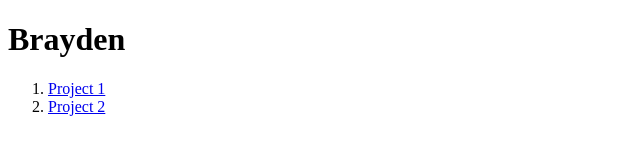
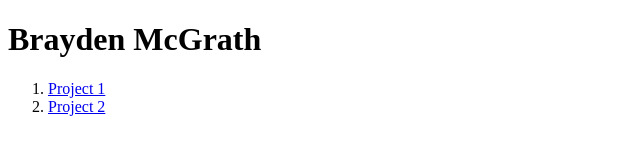
Before and after one commit to brayway100/brayway100.github.io, a plain HTML site: page index.html in a window 1280 px wide. Shown: the whole page, without its empty margins (0-640 px from the left). Drawn offline with Linux system fonts and the light colour scheme.

Commit message:
Edited Title

```diff
--- a/index.html
+++ b/index.html
@@ -7,7 +7,7 @@
     <link href="style.css" rel="stylesheet" type="text/css" />
   </head>
   <body>
-    <h1> Brayden </h1>
+    <h1> Brayden McGrath </h1>
     <ol>
       <li> <a href="Project 1.html"> Project 1</a>
       <li> <a href="Project 2.html"> Project 2</a>
```
